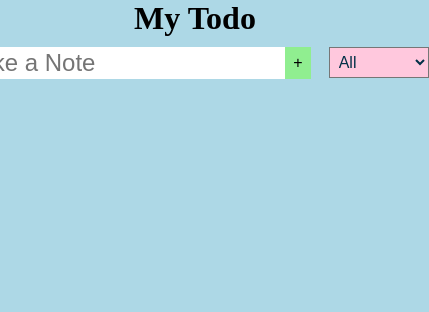
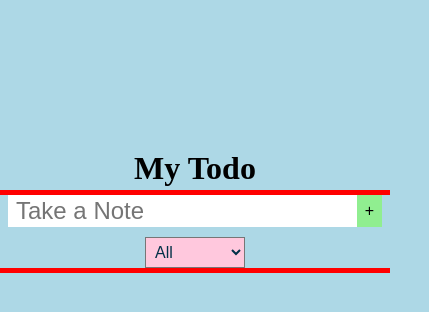
Before and after one commit to liaozhuzhu/react-todo, a React (Create React App) app: page / in a window 390 px wide. Shown: the top 312 px of the page, 429 px wide, since content can reach past the window. Built offline with nearby package versions, Linux system fonts and the light colour scheme; the HTML template or start-up script is replaced by a standard one; a web font is replaced by a local one.

Commit message:
Styling Changes

```diff
--- a/src/App.css
+++ b/src/App.css
@@ -15,6 +15,7 @@ header {
 }
 
 header h1 {
+  margin-top: 150px;
   font-family: 'Arima', cursive;
 }
 
@@ -126,3 +127,12 @@ header h1 {
 .filter-todo:focus {
   outline: none;
 }
+
+@media only screen and (max-width: 400px)
+{
+    .todo-form
+    {
+        outline: 5px solid red;
+        display: block;
+    }
+}
```
